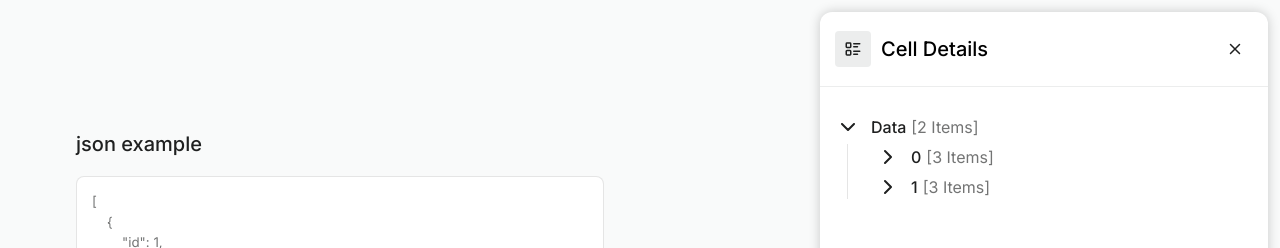
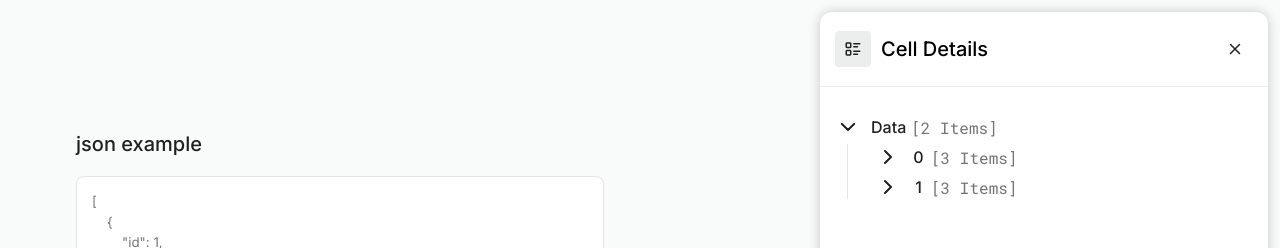
Before and after one commit to nmxmxh/anon-challenge, a Next.js app: page / in a window 1280 px wide. Shown: the top 248 px of the page. Built offline with nearby package versions, Linux system fonts and the light colour scheme.

Commit message:
added span font

```diff
--- a/src/components/title.tsx
+++ b/src/components/title.tsx
@@ -1,10 +1,11 @@
 import { isArray, isObject } from "lodash";
-import { Inter } from "next/font/google";
+import { Inter, Roboto_Mono } from "next/font/google";
 import styled from "styled-components";
 
 import DownIcon from "./icons/down";
 
 const inter = Inter({ subsets: ["latin"], variable: "--font-inter" });
+const roboto_mono = Roboto_Mono({ subsets: ["latin"], variable: "--font-roboto-mono" });
 
 export function Title({
   value,
@@ -20,7 +21,9 @@ export function Title({
   return (
     <Style.Container className={inter.className} onClick={handleClick} $expanded={!expanded}>
       <DownIcon /> <p>{text}</p>
-      <span>[{isArray(value) ? value.length : isObject(value) ? Object.keys(value).length : "0"} items]</span>
+      <span className={roboto_mono.className}>
+        [{isArray(value) ? value.length : isObject(value) ? Object.keys(value).length : "0"} items]
+      </span>
     </Style.Container>
   );
 }
@@ -46,6 +49,7 @@ const Style = {
     p {
       margin-left: 15px;
       margin-right: 5px;
+      min-width: 15px;
     }
 
     span {
```
